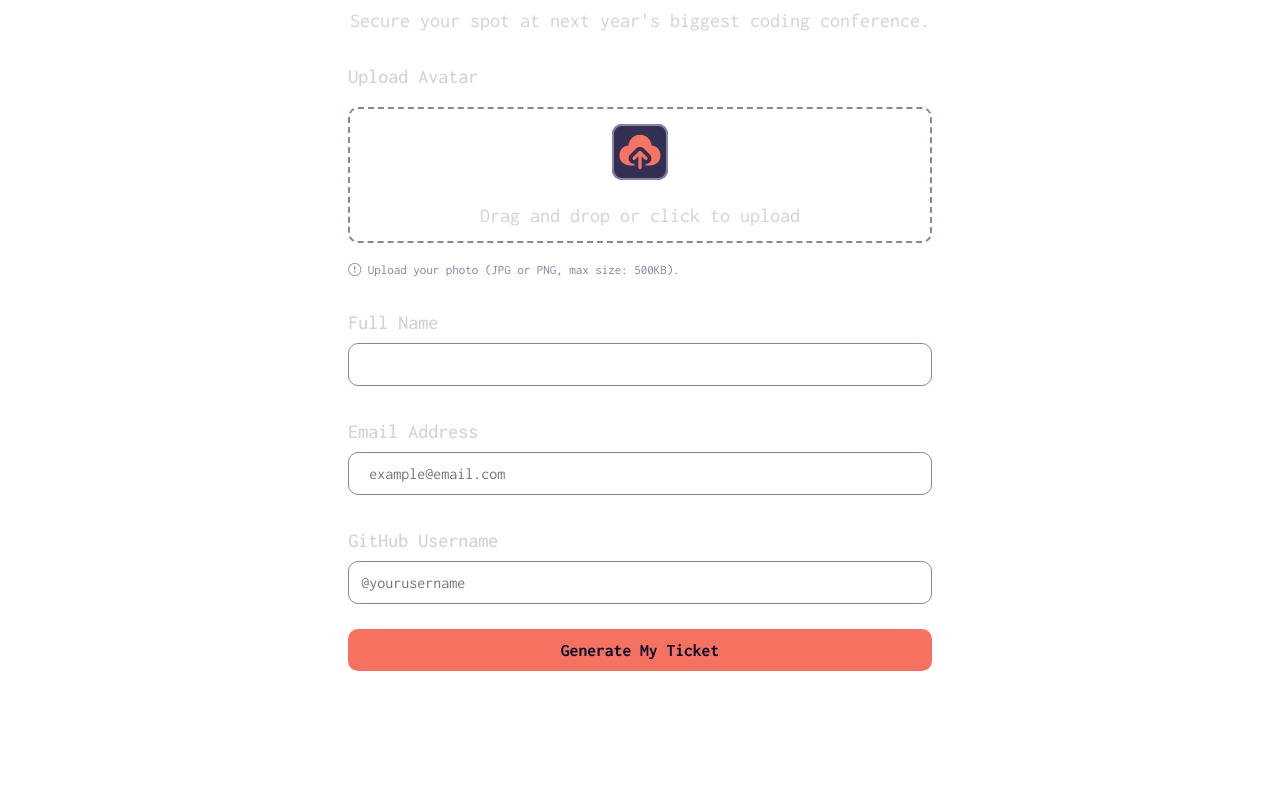
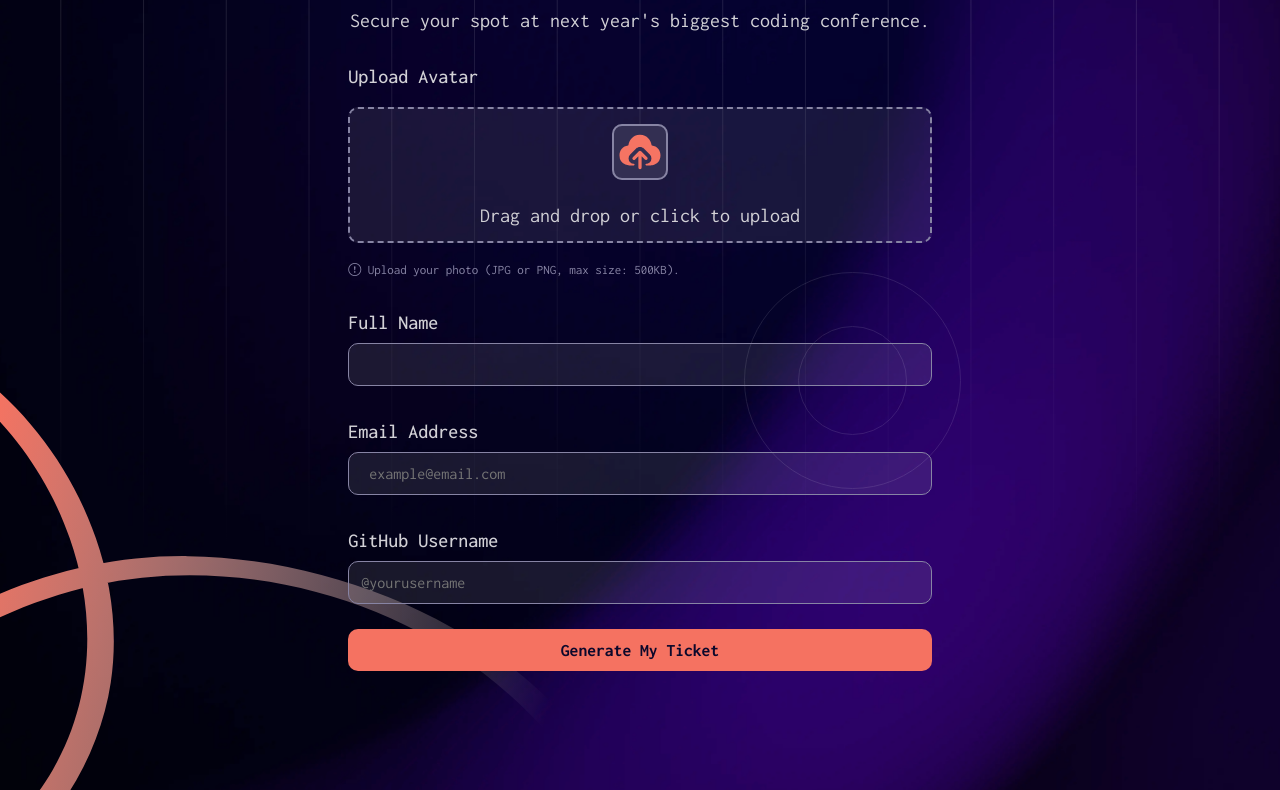
Before and after one commit to Perfect-Patience/frontend-mentor-challenges, a plain HTML site: page conference-ticket-generator/index.html in a window 1280 px wide. Shown: the part 225-1015 px from the top of the page. Drawn offline with nearby package versions, Linux system fonts and the light colour scheme; the site is published under a folder, as on GitHub Pages, so addresses that start at the root find nothing.

Commit message:
second and final attempt to fixing the image display error on github pages

```diff
--- a/conference-ticket-generator/styles.css
+++ b/conference-ticket-generator/styles.css
@@ -33,11 +33,11 @@
 
 
   background-image:
-    url(/assets/images/pattern-squiggly-line-bottom.svg),
-    url(/assets/images/pattern-lines.svg),
-    url(/assets/images/pattern-circle.svg),
-    url(/assets/images/pattern-squiggly-line-top.svg),
-    url(/assets/images/background-desktop.png);
+    url(assets/images/pattern-squiggly-line-bottom.svg),
+    url(assets/images/pattern-lines.svg),
+    url(assets/images/pattern-circle.svg),
+    url(assets/images/pattern-squiggly-line-top.svg),
+    url(assets/images/background-desktop.png);
   background-repeat:
   no-repeat,
   no-repeat,
```
